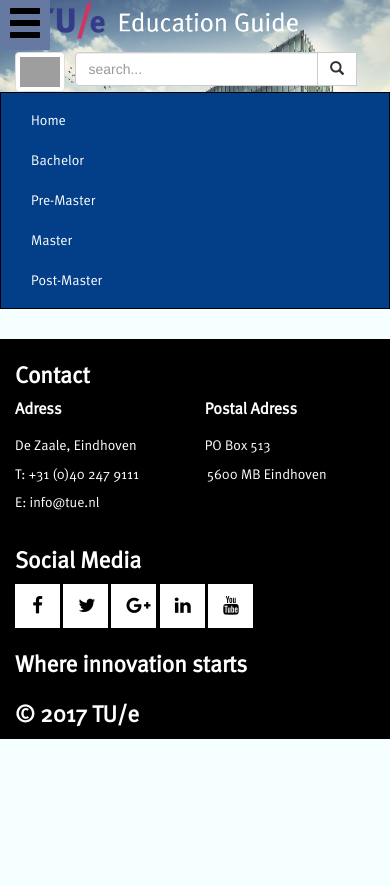
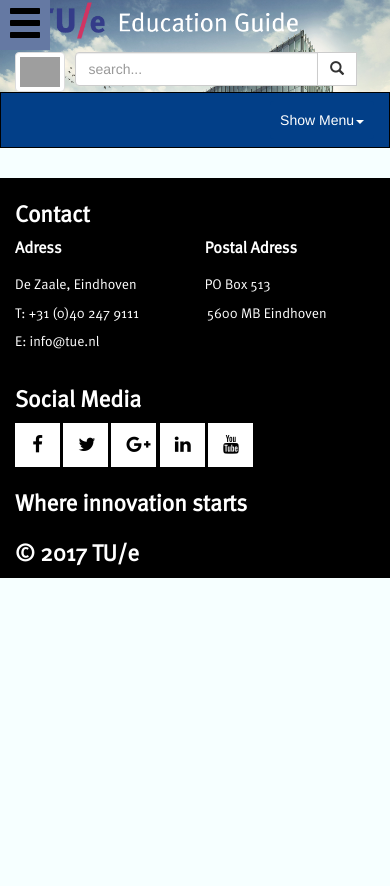
Before and after one commit to marzman95/hypermedia, a PHP site: page /bachelor.html in a window 390 px wide. Run offline with PHP 8.4, Linux system fonts and the light colour scheme; some libraries are stand-ins or nearby versions; grey boxes are pictures that could not be loaded.

Commit message:
Bas changes

```diff
--- a/public_html/bachelor.html
+++ b/public_html/bachelor.html
@@ -37,8 +37,11 @@
   </div>
 </div>
 <nav class="navbar navbar-default text-black">
-  <div class="container-fluid">
-    <ul class="nav navbar-nav tuefont">
+  <button type=""button class="navbar-toggle" data-toggle="collapse" data-target="#myNavbar">
+    Show Menu<span class="caret"></span>
+  </button>
+  <div class="collapse navbar-collapse" id="myNavbar">
+      <ul class="nav navbar-nav tuefont">
       <li><a href="home.html">Home</a></li>
       <li><a href="bachelor.html">Bachelor</a></li>
       <li><a href="#">Pre-Master</a></li>
@@ -72,7 +75,7 @@
         <button type="button" class="btn btn-default btn-lg btn-block" style="vertical-align:middle"><span>Bachelor's Honors</span></button>
        </div>
     </div>
-    <div class="col-sm-9 tuefont panel">
+    <div class="col-sm-9 tuefont">
       <h1>Bachelors</h1>
 
     </div>
--- a/public_html/home.css
+++ b/public_html/home.css
@@ -1,6 +1,6 @@
 @keyframes gradient-button{
 	from{}
-	to {background: #0094C6;}
+	to {background: #08458E;}
 }
 
 /* Remove the navbar's default rounded borders and increase the bottom margin */
@@ -38,7 +38,6 @@
   background-color: black;
   padding: 0px;
   color: white;
-  position: relative;
   width: 100%;
   bottom: 0px;
   margin: 0px;
@@ -337,3 +336,15 @@
 .flag:hover {
 	opacity: 0.8;
 }
+
+.caret {
+	color: white;
+}
+
+.navbar-default .navbar-toggle:focus,
+.navbar-default .navbar-toggle:hover,
+.navbar-default .navbar-toggle {
+	background-color: #023F88;
+	color:white;
+	border:none;
+}
```
